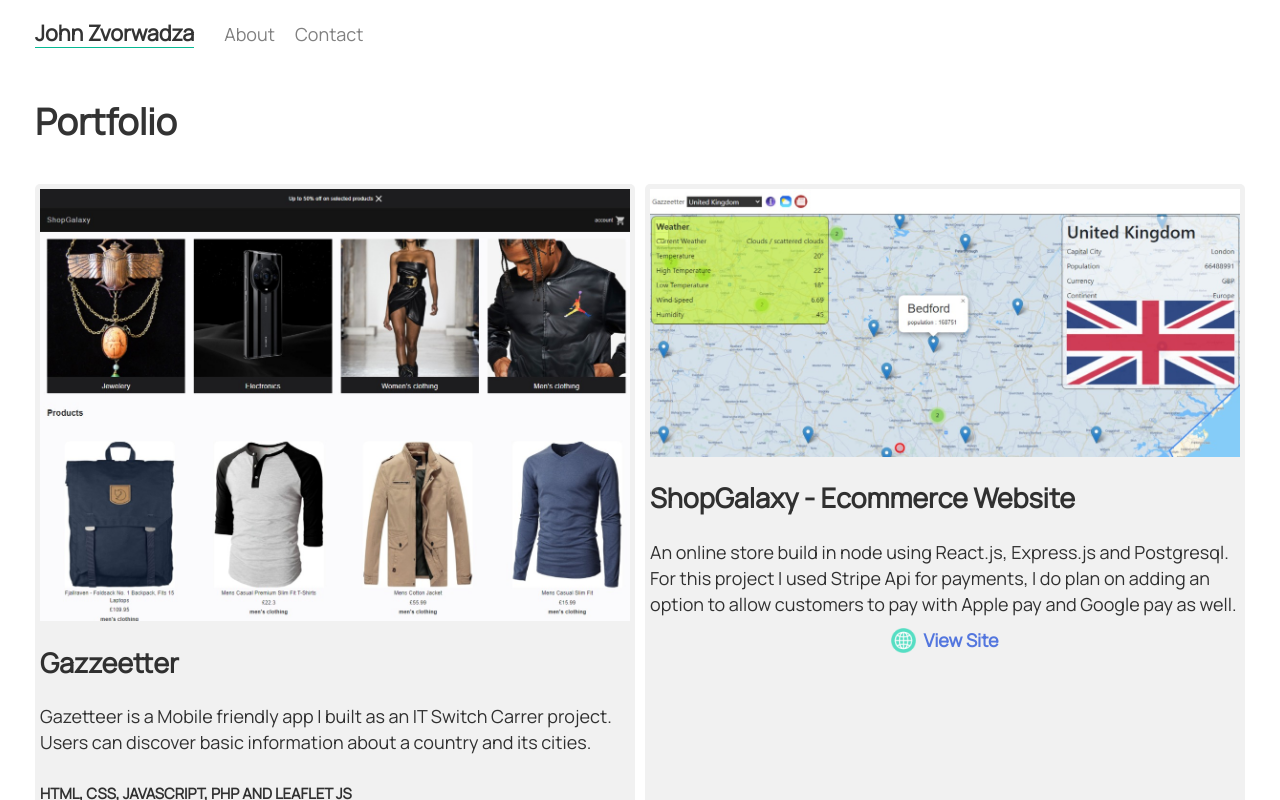
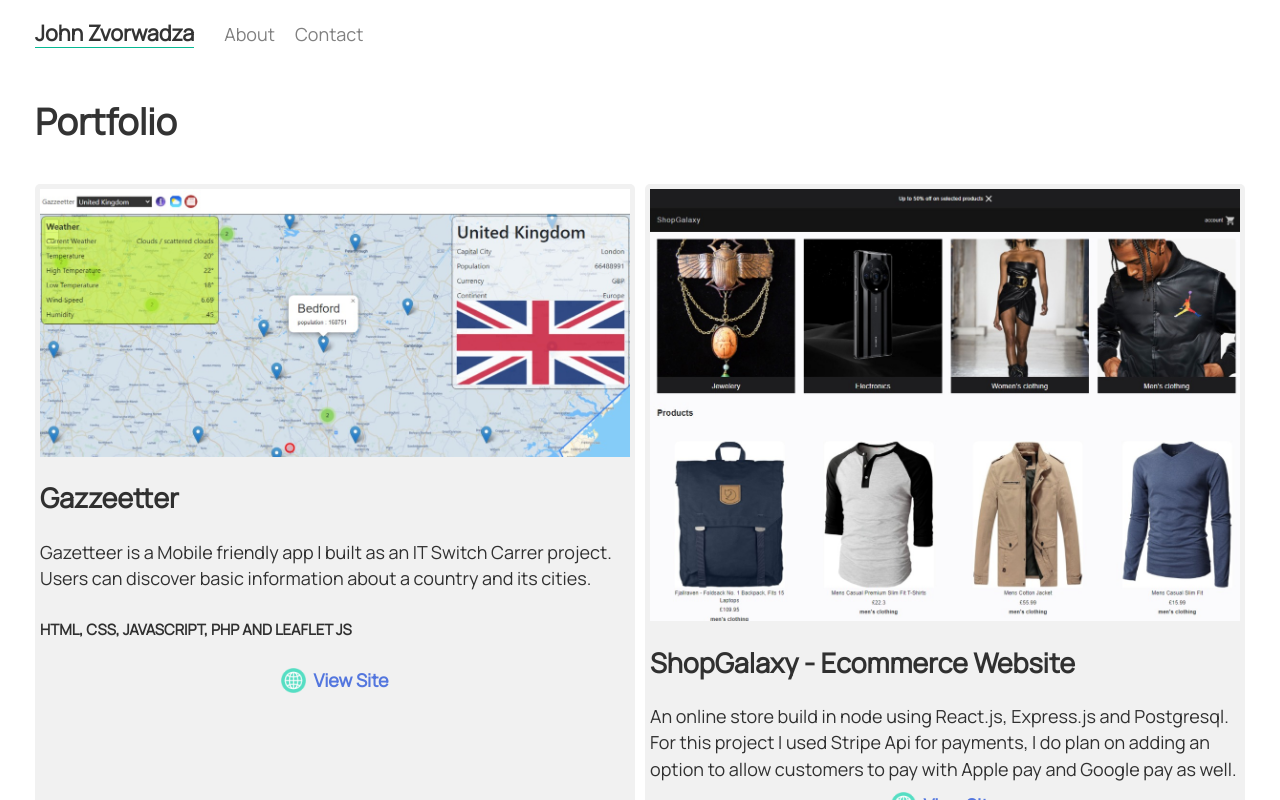
Before and after one commit to johnzvorwadza/react_portfolio, a React (Create React App) app: page /#/ in a window 1280 px wide. Shown: the top 800 px of the page. Built offline with nearby package versions, Linux system fonts and the light colour scheme.

Commit message:
fixed gazetter and shopgalaxy images

```diff
--- a/src/Portfolio.js
+++ b/src/Portfolio.js
@@ -10,7 +10,7 @@
 
 
 <div className='portfolio'>
-            <img className='portfolioImg' src={shopgalaxyimage}/>
+            <img className='portfolioImg' src={gazetteerimage}/>
             <div>
                 <h2 style={{marginTop:20}}>Gazzeetter</h2>
                 <span>Gazetteer is a Mobile friendly app I built as an IT Switch Carrer project.
@@ -28,7 +28,7 @@
 
 
         <div className='portfolio'>
-            <img className='portfolioImg' src={gazetteerimage}/>
+            <img className='portfolioImg' src={shopgalaxyimage}/>
             <div>
                 <h2 style={{marginTop:20}}>ShopGalaxy - Ecommerce Website</h2>
                 <span>An online store build  in node using React.js, Express.js and Postgresql. For this project I used Stripe Api for payments, I do plan on adding an option to allow customers to pay with Apple pay and Google pay as well.</span>
```
